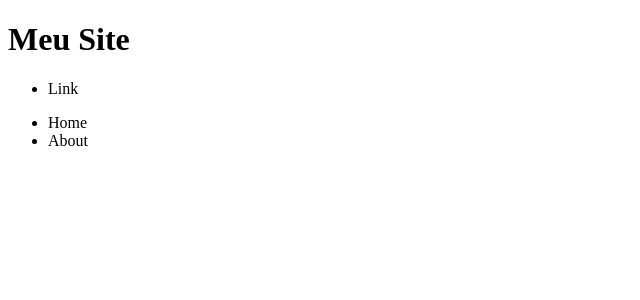
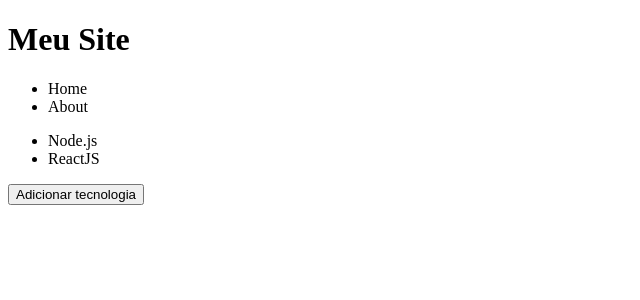
Before and after one commit to herbsonsilva/gostack-n01m02-front-end-com-reactjs, a React app: page / in a window 1280 px wide. Shown: the top 300 px of the page, without its empty margins (0-640 px from the left). Built offline with nearby package versions, Linux system fonts and the light colour scheme.

Commit message:
Added state

```diff
--- a/src/components/App.js
+++ b/src/components/App.js
@@ -1,17 +1,25 @@
-import React from 'react';
+import React, { useState } from 'react';
 
 import Header from './Header';
 import Menu from './Menu';
 
 export default function App() {
+  const [techs, setTechs] = useState(['Node.js', 'ReactJS']);
+
+  function handleAddTech() {
+    setTechs([...techs, `New Trader ${ Date.now() }`]);
+  }
+
   return (
     <>
-      <Header title="Meu Site">
-        <ul>
-          <li>Link</li>
-        </ul>
-      </Header>
+      <Header title="Meu Site" />
       <Menu />
+      <ul>
+        { techs.map(tech => (
+          <li key={tech}>{ tech }</li>
+        )) }
+      </ul>
+      <button type="button" onClick={handleAddTech}>Adicionar tecnologia</button>
     </>
   );
 }
--- a/src/components/Header.js
+++ b/src/components/Header.js
@@ -4,7 +4,6 @@ export default function Header(props) {
   return (
     <header>
       <h1>{ props.title }</h1>
-      { props.children }
     </header>
   );
 }
```
